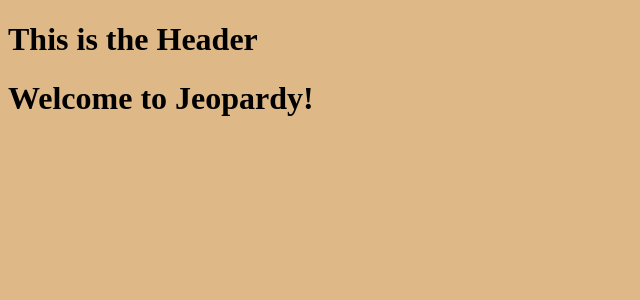
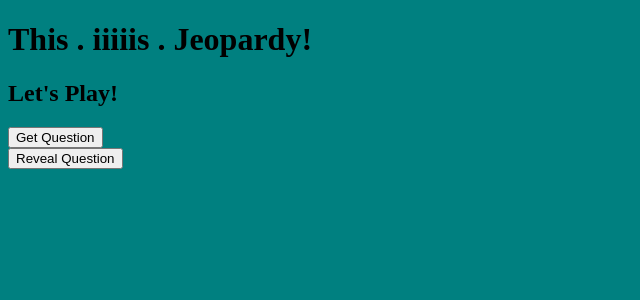
Before and after one commit to g0livax27/Jeopardy-API-App, a React (Create React App) app: page / in a window 1280 px wide. Shown: the top 300 px of the page, without its empty margins (0-640 px from the left). Built offline with nearby package versions, Linux system fonts and the light colour scheme; no server answers.

Commit message:
Writing Jeopardy code

```diff
--- a/src/App.js
+++ b/src/App.js
@@ -1,12 +1,75 @@
 import { useState, useEffect } from "react";
+import "./style.css";
 import Header from "./components/Header";
-import ShowPage from "./pages/ShowPage";
 
-export default function App() {
+export default function App(props) {
+    const [question, setQuestion] = useState([]);
+    const [questionBtn, setQuestionBtn] = useState(false);
+    const [revealBtn, setRevealBtn] = useState(false);
+    const URL = 'http://jservice.io/api/random';
+
+    useEffect(() => {
+        (async () => {
+            try{
+                const response = await fetch(URL);
+                const data = await response.json();
+                setQuestion(data);
+            } catch(err) {
+                console.error(err);
+            }
+        })()
+    }, [questionBtn]);
+
+    const handleQuestionToggle = () => {
+        if (questionBtn) {
+            setQuestionBtn(false);
+        } else {
+            setQuestionBtn(true);
+        }
+    };
+
+    const revealQuestionToggle = () => {
+        if (revealBtn) {
+            setRevealBtn(false);
+        } else {
+            setRevealBtn(true);
+        }
+    }
+
     return(
         <div className="App">
-            <Header/>
-            <ShowPage/>
+            <div className="header">
+                <Header/>
+            </div>
+            <div className="container">
+                <div className="question">
+                    <h2>Let's Play!</h2>
+                    <button className="question" onClick={handleQuestionToggle}>Get Question</button>
+                </div>
+            </div>
+            <div className="info">
+                {
+                    Object.keys(question).length ? (
+                        <div className="info-child">
+                            <h3>Category: {question[0].category.title}</h3>
+                            <h3>for {question[0].value} Points</h3>
+                            <h3>Answer: {question[0].question}</h3>
+                        </div>
+                    ) : ("")
+                }
+            </div>
+            <div className="reveal">
+                <button className="answer" onClick={revealQuestionToggle}>Reveal Question</button>
+            </div>
+            <div className="reveal-question">
+                {
+                    Object.keys(question).length ? (
+                        revealBtn ? (
+                            <h3>Question: {question[0].answer}</h3>
+                        ) : ("")
+                    ) : ("")
+                }
+            </div>
         </div>
     )
 };
--- /dev/null
+++ b/src/components/GetQuestionBtn.js
@@ -0,0 +1,5 @@
+export default function GetQuestionBtn() {
+    return(
+        <h1>Get Question Btn</h1>
+    )
+};
--- a/src/components/Header.js
+++ b/src/components/Header.js
@@ -1,5 +1,5 @@
 export default function Header() {
     return(
-        <h1>This is the Header</h1>
+        <h1>This . iiiiis . Jeopardy!</h1>
     )
 };
--- /dev/null
+++ b/src/components/RevealQuestionBtn.js
@@ -0,0 +1,5 @@
+export default function RevealQuestionBtn() {
+    return(
+        <h1>This is the Reveal Question Btn</h1>
+    )
+};
--- /dev/null
+++ b/src/components/ScoreCounter.js
@@ -0,0 +1,5 @@
+export default function ScoreCounter() {
+    return(
+        <h1>This is the Score Counter</h1>
+    )
+};
--- /dev/null
+++ b/src/components/ShowQuestion.js
@@ -0,0 +1,5 @@
+export default function ShowQuestion() {
+    return(
+        <h1>Show Question</h1>
+    )
+};
--- a/src/pages/ShowPage.js
+++ /dev/null
@@ -1,9 +0,0 @@
-import Header from "../components/Header";
-
-export default function ShowPage() {
-    return(
-        <div className="show-page">
-            <h1>Welcome to Jeopardy!</h1>
-        </div>
-    )
-};
--- a/src/style.css
+++ b/src/style.css
@@ -1,3 +1,3 @@
 body {
-    background-color: burlywood;
+    background-color: teal;
 }
```
